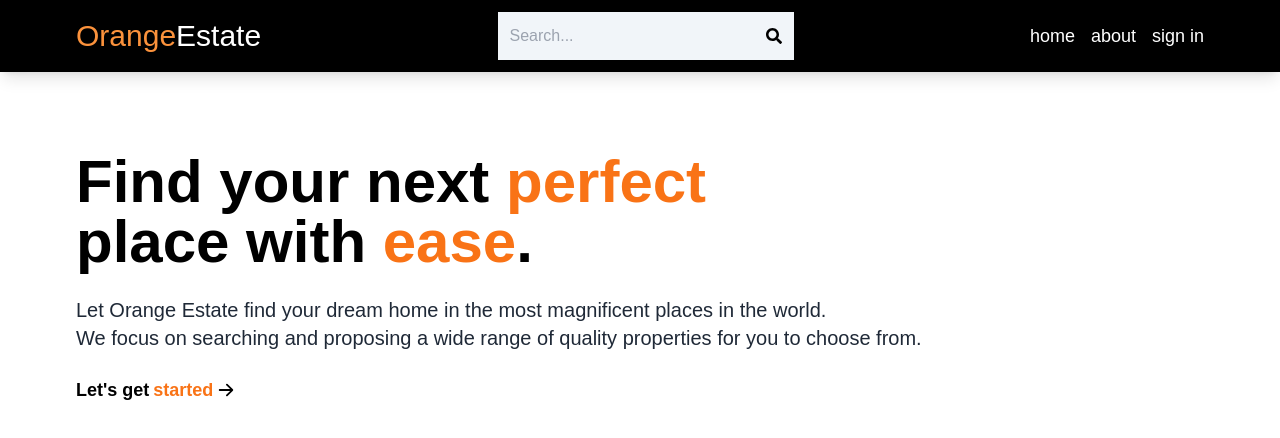
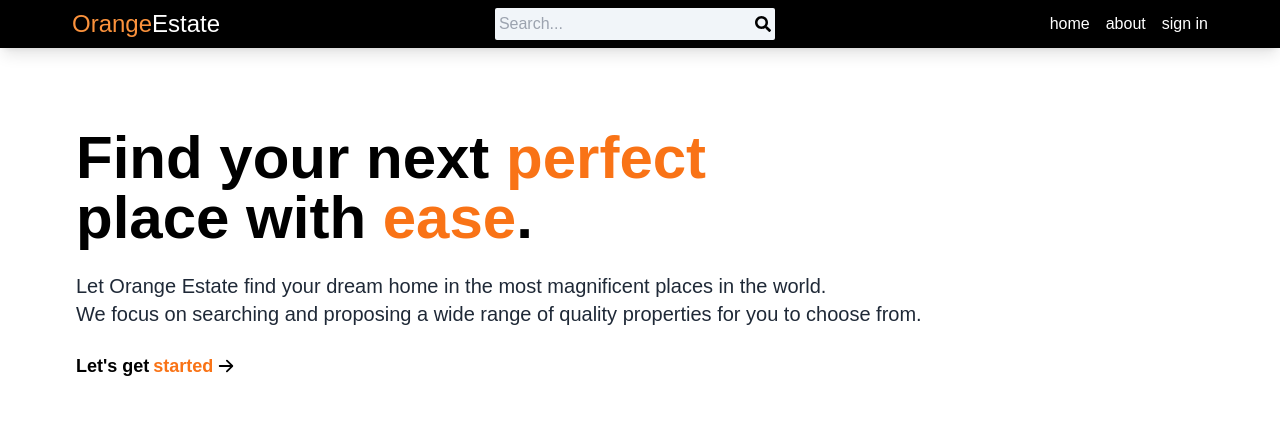
Before and after one commit to Jay-Jay-19/orange-estate, a React (Vite) app in the folder client/: page / in a window 1280 px wide. Shown: the top 438 px of the page. Built offline with nearby package versions, Linux system fonts and the light colour scheme; no server answers; a web font is replaced by a local one.

Commit message:
Edit header

```diff
--- a/client/src/components/Header.jsx
+++ b/client/src/components/Header.jsx
@@ -26,16 +26,16 @@ export default function Header() {
 
   return (
     <header className='bg-black shadow-lg sticky top-0 z-10'>
-      <div className='flex justify-between items-center max-w-6xl mx-auto p-3'>
+      <div className='flex justify-between items-center max-w-6xl mx-auto p-2'>
         <Link to='/'>
-          <h1 className='text-xl sm:text-3xl flex flex-wrap'>
+          <h1 className='text-lg sm:text-2xl flex flex-wrap'>
             <span className='text-orange-400'>Orange</span>
             <span className='text-white'>Estate</span>
           </h1>
         </Link>
         <form
           onSubmit={handleSubmit}
-          className='bg-slate-100 p-3 flex items-center'
+          className='bg-slate-100 p-1 rounded-sm flex items-center'
         >
           <input
             type='text'
@@ -48,7 +48,7 @@ export default function Header() {
             <FaSearch />
           </button>
         </form>
-        <ul className='flex gap-4 text-lg text-white items-center'>
+        <ul className='flex gap-4 text-md text-white items-center'>
           <Link to='/'>
             <li className='hidden sm:inline hover:font-bold'>home</li>
           </Link>
@@ -57,7 +57,7 @@ export default function Header() {
           </Link>
           <Link to='/profile'>
             {currentUser ? (
-              <img className='rounded-full h-10 w-10 object-cover' src={currentUser.avatar} alt='profile' />
+              <img className='rounded-full h-8 w-8 object-cover' src={currentUser.avatar} alt='profile' />
             ) : (
               <li className='hover:font-bold'>sign in</li>
             )}
```
